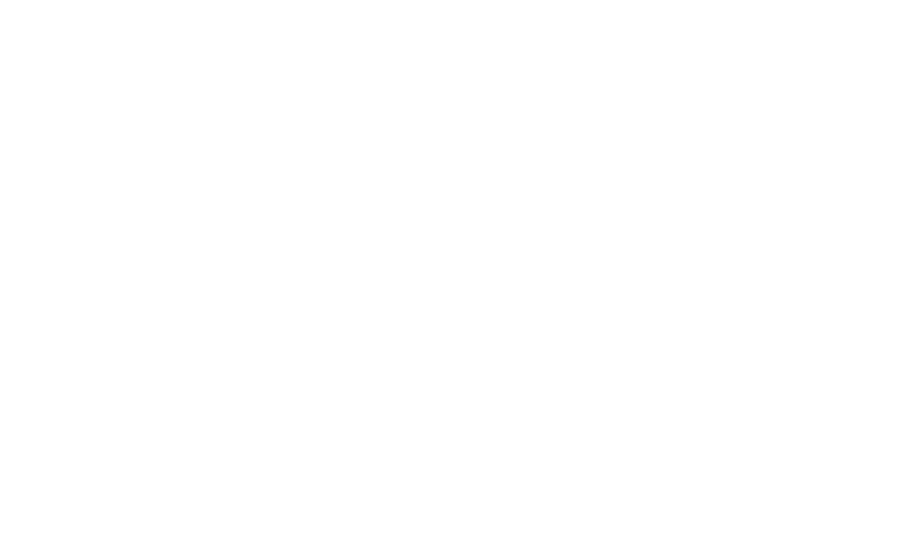
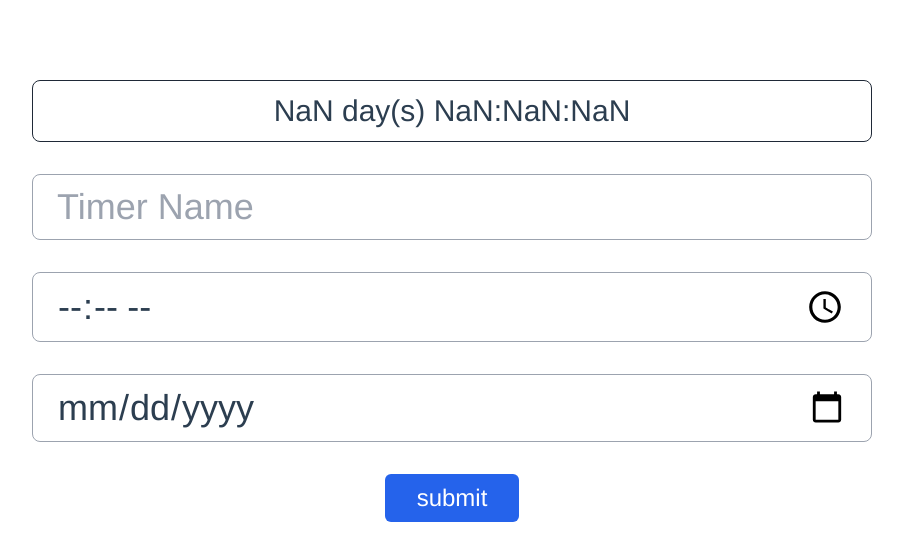
Before and after one commit to fxselazy/INT203_62130500046_Groupwork_SPA, a Vue app: page /edit/1 in a window 1280 px wide. Before the commit this address had no page. Shown: the top 560 px of the page, without its empty margins (188-1091 px from the left). Built offline with nearby package versions, Linux system fonts and the light colour scheme; no server answers.

Commit message:
62130500046 add edit feature

```diff
--- a/db.json
+++ b/db.json
@@ -1,5 +1,3 @@
 {
-  "timer": [
-
-  ]
+  "timer": []
 }
--- a/src/components/Timer.vue
+++ b/src/components/Timer.vue
@@ -4,8 +4,8 @@
       <p class="text-left">{{ name }}</p>
       <p class="col-span-2">{{ stringTimeLeft }}</p>
     </div>
-    <div class="space-x-4">
-      <button class="w-8 h-8 bg-gray-400"></button>
+    <div class="space-x-4" v-show="!preview">
+      <button class="w-8 h-8 bg-gray-400" @click="change"></button>
       <button class="w-8 h-8 bg-red-400" @click="remove"></button>
     </div>
   </div>
@@ -24,6 +24,10 @@
     date: String,
     time: String,
     id: String,
+    preview: {
+      type: Boolean,
+      default: false
+    }
   },
   data() {
     return {
@@ -45,22 +49,13 @@
       if (this.timeLeft.hour < 10) {
         string += "0";
       }
-      if (this.timeLeft.hour == 0) {
-        string += "0";
-      }
       string += `${this.timeLeft.hour}:`;
       if (this.timeLeft.minute < 10) {
-        string += "0";
-      }
-      if (this.timeLeft.minute == 0) {
         string += "0";
       }
       string += `${this.timeLeft.minute}:`;
       if (this.timeLeft.second < 10) {
         string += 0;
-      }
-      if (this.timeLeft.second == 0) {
-        string += "0";
       }
       string += `${this.timeLeft.second}`;
       return string;
@@ -73,6 +68,9 @@
         location.reload();
       });
     },
+    change(){
+      this.$router.push("/edit/" + this.id);
+    }
   },
   mounted() {
     this.interval = setInterval(() => {
--- a/src/router/index.js
+++ b/src/router/index.js
@@ -2,6 +2,7 @@
 import Home from '../views/Home.vue'
 import NewTimerPage from '@/views/NewTimerPage.vue';
 import TimerList from '@/views/TimerList.vue';
+import EditTimer from '@/views/EditTimer.vue';
 
 const routes = [
   {
@@ -26,6 +27,11 @@
     path: '/timerlist',
     name: "TimerList",
     component: TimerList
+  },
+  {
+    path: '/edit/:id',
+    name: 'Edit',
+    component: EditTimer
   }
 ]
 
--- /dev/null
+++ b/src/views/EditTimer.vue
@@ -0,0 +1,66 @@
+<template>
+  <div class="mt-20">
+    <timer
+      :name="timer.name"
+      :date="timer.date"
+      :time="timer.time"
+      :id="timer.id"
+      :preview="true"
+      class="border border-gray-800 w-3/4 mx-auto rounded-lg"
+    ></timer>
+    <div class="mt-8 space-y-8">
+      <input
+        type="text"
+        class="w-3/4 text-4xl px-6 py-3 border border-gray-400 rounded-lg"
+        placeholder="Timer Name"
+        v-model="timer.name"
+      />
+      <input
+        type="time"
+        class="w-3/4 text-4xl px-6 py-3 border border-gray-400 rounded-lg"
+        v-model="timer.time"
+      />
+      <input
+        type="date"
+        class="w-3/4 text-4xl px-6 py-3 border border-gray-400 rounded-lg"
+        v-model="timer.date"
+      />
+      <br>
+      <button class="mx-auto px-8 py-2 text-2xl bg-blue-600 text-white rounded-md" @click="put">submit</button>
+    </div>
+  </div>
+</template>
+
+<script>
+import axios from "axios";
+import Timer from "@/components/Timer.vue";
+export default {
+  name: "EditTimer",
+  data() {
+    return {
+      timer: {},
+    };
+  },
+  components: {
+    Timer,
+  },
+  methods: {
+      put(){
+          axios.put("http://localhost:3000/timer/" + this.timer.id, this.timer).then(()=>{
+              this.$router.push("/timerlist");
+          })
+      }
+  },
+  mounted() {
+    axios
+      .get("http://localhost:3000/timer/" + this.$route.params.id)
+      .then((result) => {
+
+        this.timer = result.data;
+        console.log(this.timer);
+      });
+  },
+};
+</script>
+
+<style></style>
```
